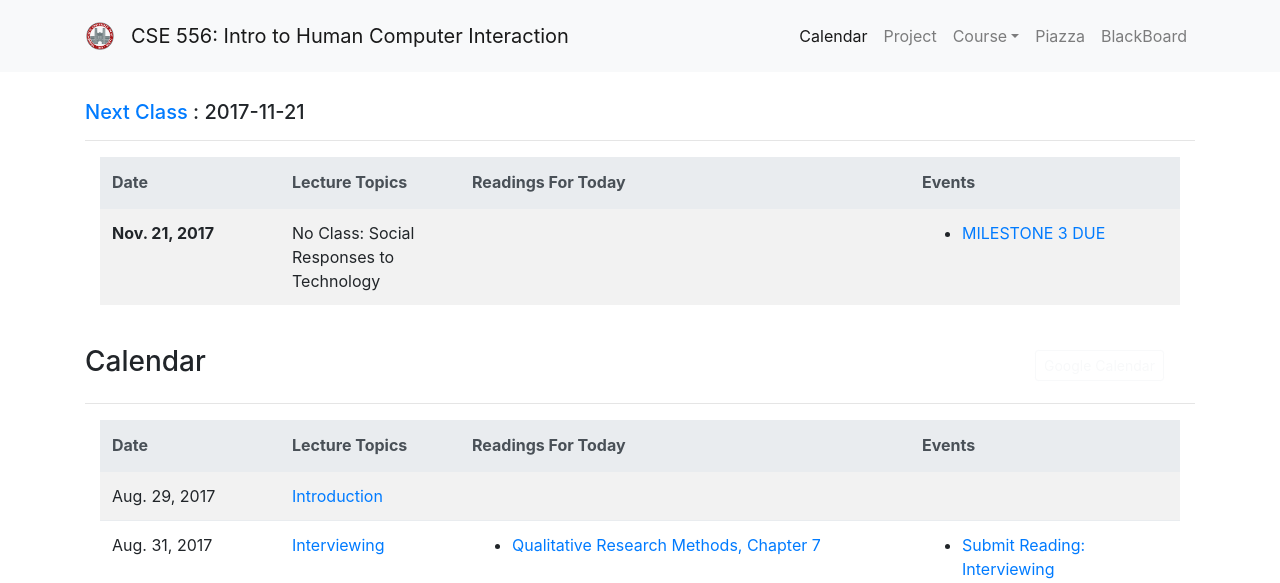
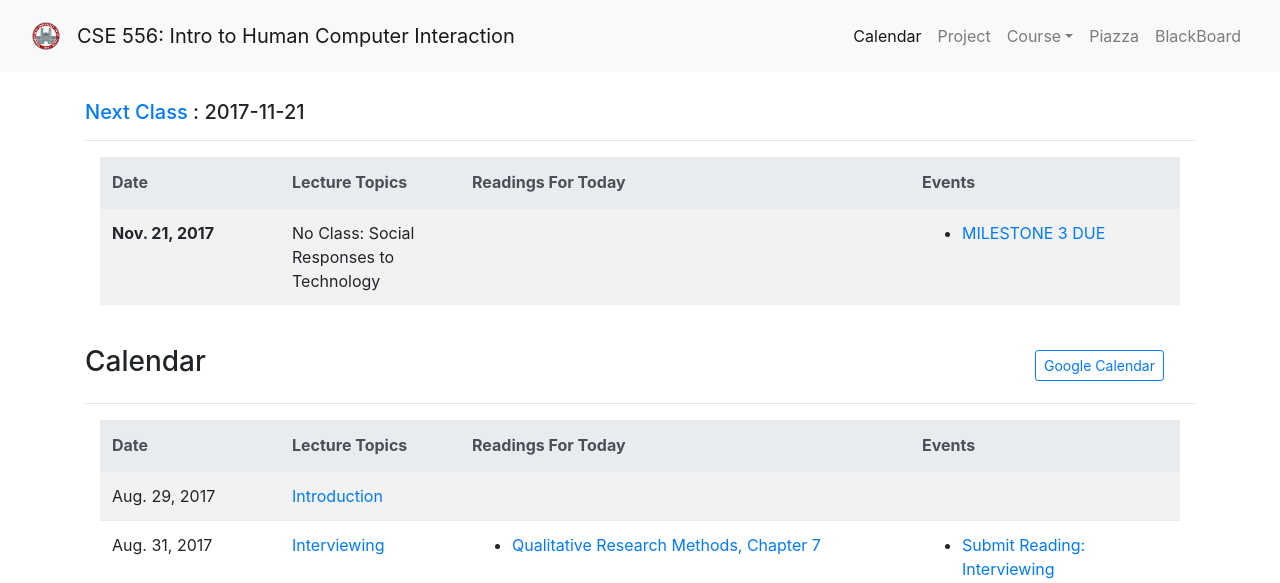
Before and after one commit to sschneaky/course_website, a Django app: page /calendar in a window 1280 px wide. Shown: the top 583 px of the page. Run offline with Django 3.2, Linux system fonts and the light colour scheme; data comes from the database, SQL or seed files in the repository; some libraries are stand-ins or nearby versions.

Commit message:
google cal button fix

```diff
--- a/core/templates/base.html
+++ b/core/templates/base.html
@@ -21,7 +21,7 @@
 </head>
 <body style="padding-top: 100px">
 	<nav class="navbar navbar-expand-lg py-3 fixed-top navbar-light bg-light">
-		<div class="container">
+		<div class="container-fluid">
 			<!-- Header -->
 			<img class="navbar-brand" src={% static "Brookings_Seal.png" %} width="30px">
 			<div class="navbar-brand">
@@ -45,12 +45,14 @@
 					</li>
 
 					{# Projects #}
+
 					<li class="nav-item">
 						<a class="nav-link
 						{% if 'project' in request.get_full_path %}
 							active
 						{% endif %}" href={% url 'project' %}>Project</a>
 					</li>
+
 
 
 					{# Projects Dropdown #}
@@ -76,6 +78,7 @@
 			            </div>
 					</li>
 					{% endcomment %}
+
 
 
 					{# Course Dropdown #}
--- a/core/templates/calendar.html
+++ b/core/templates/calendar.html
@@ -56,7 +56,9 @@
 		<div class="row">
 			<h3 class="col-2">Calendar</h3>
 			<div class="col-2 ml-auto d-flex align-items-center">
-				<a href="https://calendar.google.com/calendar/embed?src=l2psuumkngdh68nuac2f9945sc%40group.calendar.google.com&ctz=America/Phoenix" class="btn btn-outline-light btn-sm" target="_blank">Google Calendar</a>
+				<a href="https://calendar.google.com/calendar/embed?src=l2psuumkngdh68nuac2f9945sc%40group.calendar.google.com&ctz=America/Phoenix" class="btn btn-outline-primary btn-sm" target="_blank">
+				Google Calendar
+				</a>
 			</div>
 		</div>
 		<hr>
```
Also changed, not shown: core/templates/project.html (+33 -18 lines).
